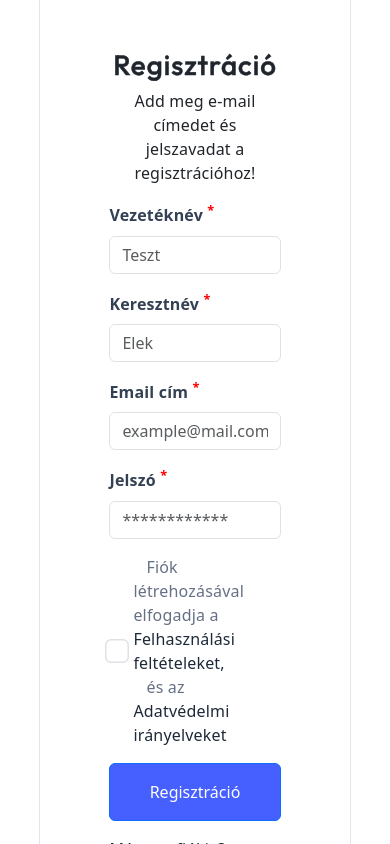
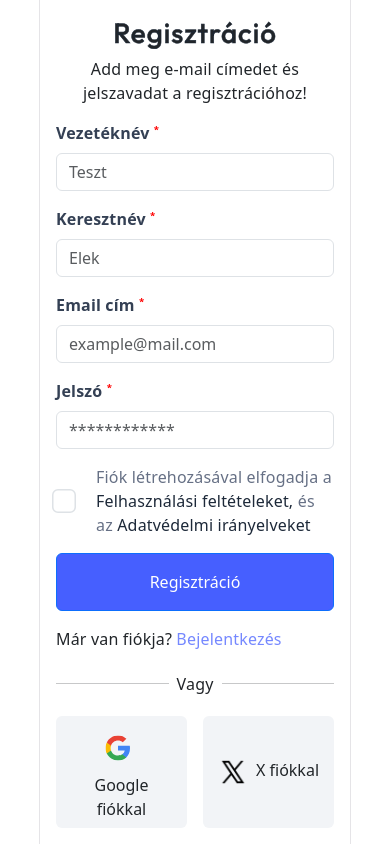
Before and after one commit to zsalapi/tempus-app, a React (Vite) app: page / in a window 390 px wide. Shown: the top 844 px of the page. Built offline with nearby package versions, Linux system fonts and the light colour scheme.

Commit message:
Reszponzívabb kicsit finomítottam és a checkbox körül is

```diff
--- a/src/App.jsx
+++ b/src/App.jsx
@@ -7,12 +7,15 @@ import Tempus from "./assets/tempus-logo.svg"; //Tempus logó
 
 function App() {
   return (
-    <div className="container-fluid vh-100">
-      <div className="row h-100">
-        {/* Bal oldal: Regisztráció */}
-        <main className="col-md-6 d-flex align-items-center justify-content-center p-5">
-          <div className="w-100" style={{ maxWidth: "80%" }}>
-            <h1>Regisztráció</h1>
+    <div className="container-fluid min-vh-100">
+      <div className="row min-vh-100">
+        {/* Bal oldal: Regisztráció - mobilon teljes szélesség */}
+        <main className="col-12 col-md-6 d-flex align-items-center justify-content-center p-3 p-md-5">
+          <div className="w-100" style={{ maxWidth: "500px" }}>
+            {/* Reszponzív címsor: mobilon kisebb */}
+            <h1>
+              Regisztráció
+            </h1>
             {/* Az alcím kapott egy id-t, amivel a form mezők leírhatják magukat */}
             <p id="reg-desc">
               Add meg e-mail címedet és jelszavadat a regisztrációhoz!
@@ -30,7 +33,7 @@ function App() {
                       aria-hidden="true"
                       style={{
                         color: "red",
-                        fontSize: "0.8em",
+                        fontSize: "0.6em",
                         verticalAlign: "super",
                       }}
                     >
@@ -56,7 +59,7 @@ function App() {
                       aria-hidden="true"
                       style={{
                         color: "red",
-                        fontSize: "0.8em",
+                        fontSize: "0.6em",
                         verticalAlign: "super",
                       }}
                     >
@@ -83,7 +86,7 @@ function App() {
                     aria-hidden="true"
                     style={{
                       color: "red",
-                      fontSize: "0.8em",
+                      fontSize: "0.6em",
                       verticalAlign: "super",
                     }}
                   >
@@ -109,7 +112,7 @@ function App() {
                     aria-hidden="true"
                     style={{
                       color: "red",
-                      fontSize: "0.8em",
+                      fontSize: "0.6em",
                       verticalAlign: "super",
                     }}
                   >
@@ -136,17 +139,16 @@ function App() {
                   type="checkbox"
                   className="form-check-input mt-0"
                   id="check"
+                  style={{ marginRight: "1rem" }}
                 />
                 <label
                   className="form-check-label ms-2 text-start"
                   htmlFor="check"
                   style={{ color: "#667085", fontSize: "1rem" }}
                 >
-                  &nbsp;&nbsp; Fiók létrehozásával elfogadja a{" "}
-                  <a href="#">Felhasználási feltételeket,</a>
-                  <br />
-                  &nbsp;&nbsp;&nbsp;és az{" "}
-                  <a href="#">Adatvédelmi irányelveket</a>
+                  Fiók létrehozásával elfogadja a{" "}
+                  <a href="#">Felhasználási feltételeket,</a>{" "}
+                  és az <a href="#">Adatvédelmi irányelveket</a>
                 </label>
               </div>
 
--- a/src/index.css
+++ b/src/index.css
@@ -79,7 +79,7 @@ h2 {
 h1 {
   font-size: 450px;
   letter-spacing: 1px;
-  font-weight: 2000;
+  font-weight: 700;
   -webkit-text-stroke: 0.5px rgb(29, 41, 57); /* A szín legyen megegyező a szöveg színével */
   margin: 32px 0;
   color: rgb(29,41,57);
@@ -99,7 +99,7 @@ p {
   font-weight: bold;
 }
 /* placeholer, hr elválasztó színezése */
-input::placeholder, hr, .px-2 {
+input::placeholder, hr, .px-2 .form-check-label {
   color: #98a2b3;
 }
 /* linkek formázása checkbox mellett */
```
